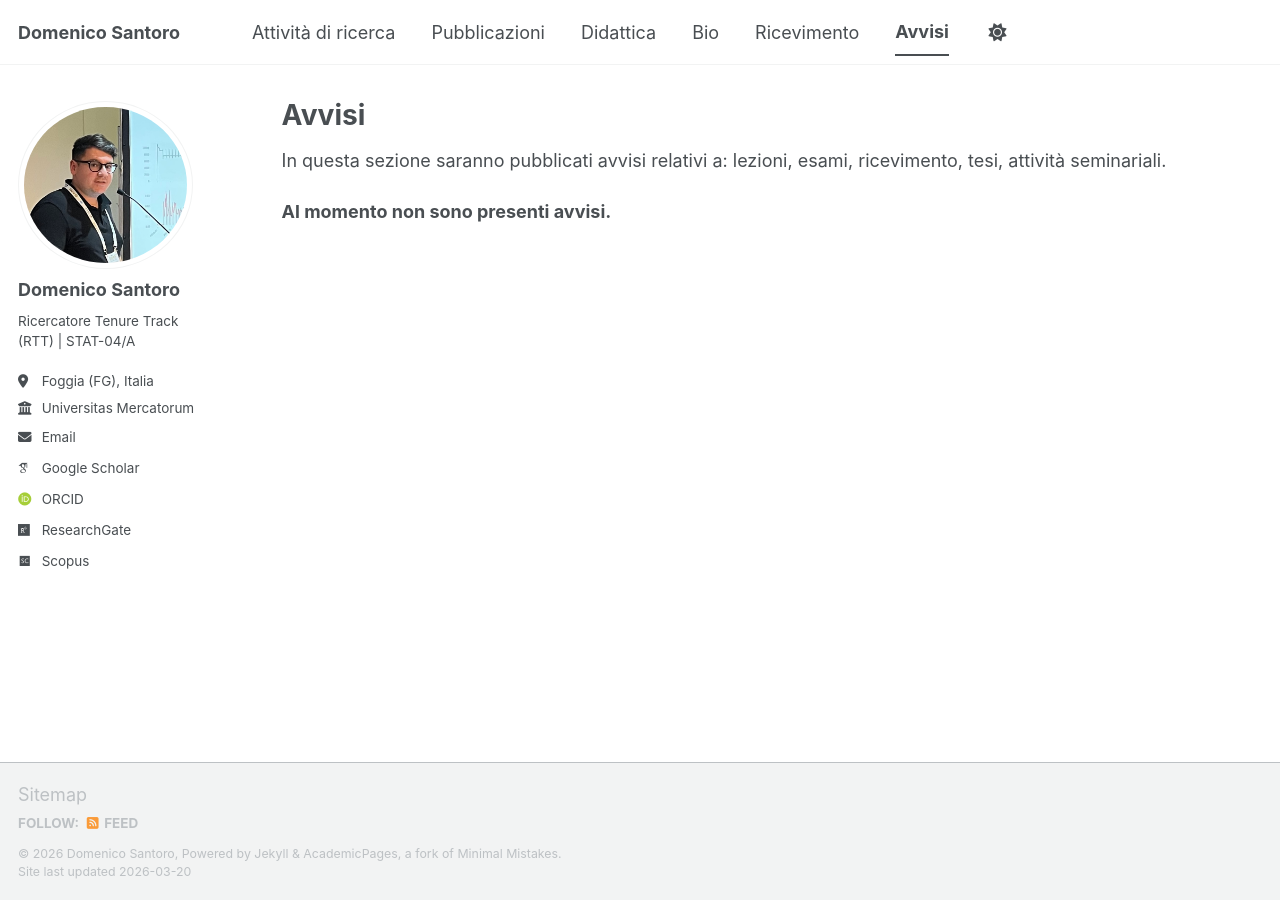
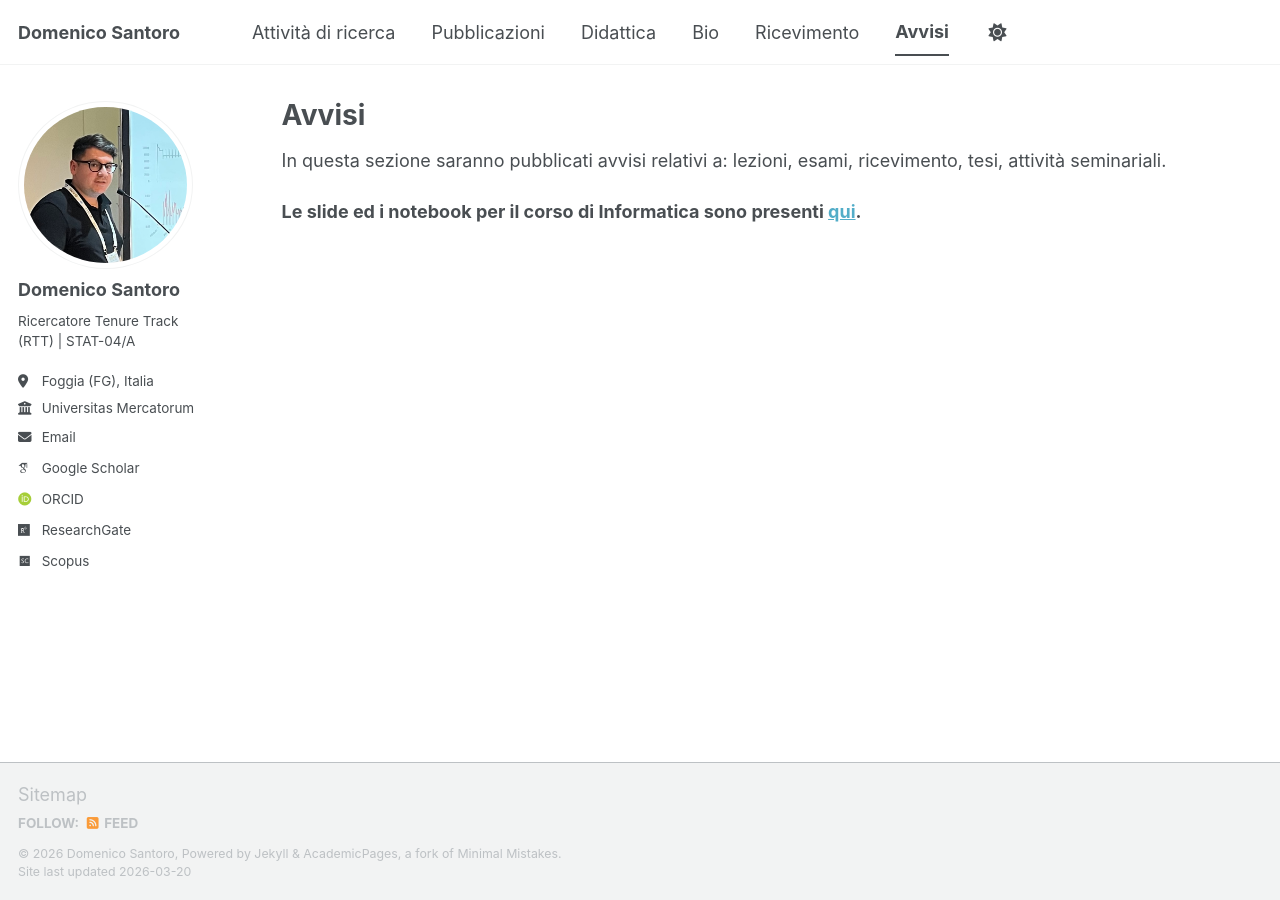
Before and after one commit to mimmoexe/mimmoexe.github.io, a Jekyll site: the page built from _pages/news.md, in a window 1280 px wide. Built offline with Jekyll 4.4.1, drawn with Linux system fonts in a browser that asks for light colours; some web fonts are replaced; a script bundle is joined from its source files by our own code; library files that are not in the unit come from our copies.

Commit message:
Update news.md

```diff
--- a/_pages/news.md
+++ b/_pages/news.md
@@ -7,4 +7,4 @@ author_profile: true
 
 In questa sezione saranno pubblicati avvisi relativi a: lezioni, esami, ricevimento, tesi, attività seminariali.
 
-**Al momento non sono presenti avvisi.**
+**Le slide ed i notebook per il corso di Informatica sono presenti [qui](https://drive.google.com/drive/folders/1YCkpqzzuZZFT3DMLaFlGbPUR3T62haaC?usp=sharing).**
```
